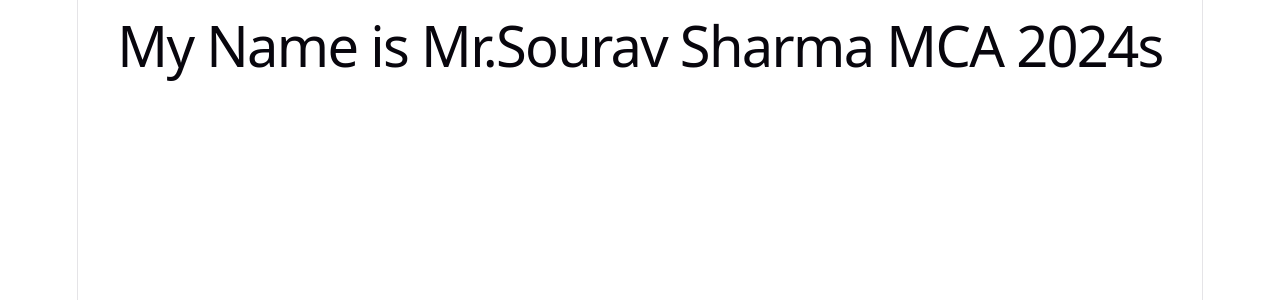
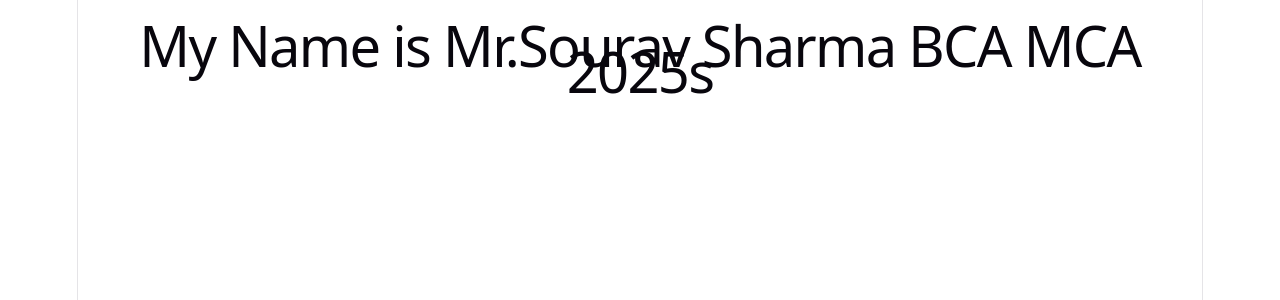
Before and after one commit to souravsharma-dev/first-react, a React (Vite) app: page / in a window 1280 px wide. Shown: the top 300 px of the page. Built offline with nearby package versions, Linux system fonts and the light colour scheme.

Commit message:
change in content

```diff
--- a/src/App.jsx
+++ b/src/App.jsx
@@ -1,7 +1,7 @@
 const app= () => {
   return(
     <div>
-      <h1>My Name is Mr.Sourav Sharma MCA 2024s</h1>
+      <h1>My Name is Mr.Sourav Sharma BCA MCA 2025s</h1>
     </div>
   )
 }
```
